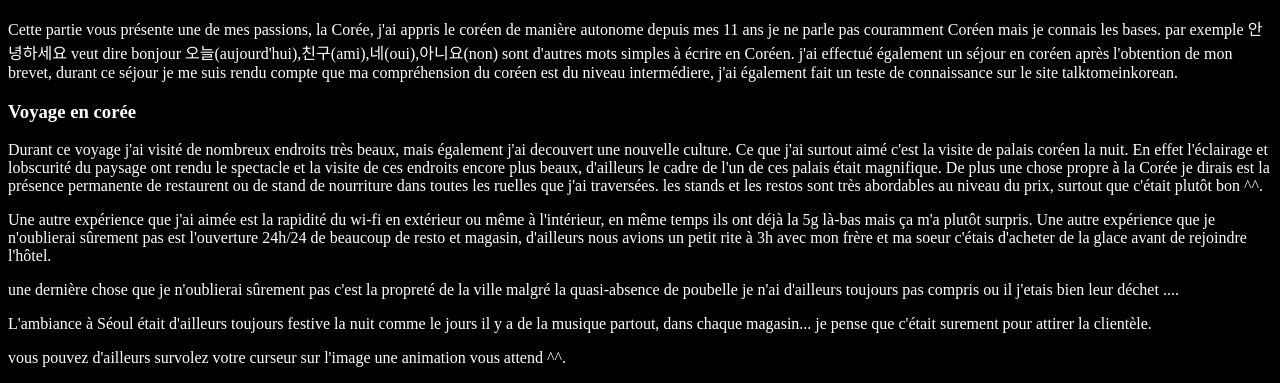
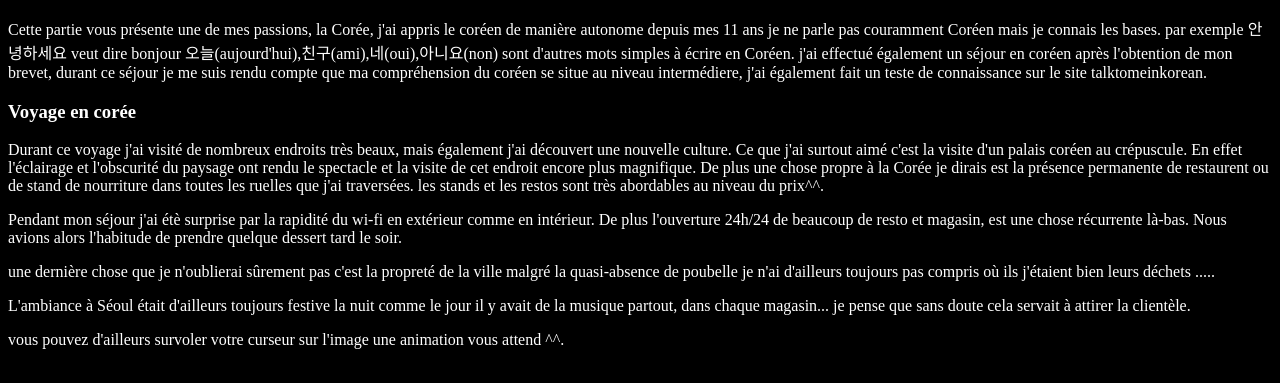
Before and after one commit to bluerain-1/bluerain-1.github.io, a plain HTML site: page page1.html in a window 1280 px wide. Shown: the part 552-935 px from the top of the page. Drawn offline with Linux system fonts and the light colour scheme; a web font is replaced by a local one.

Commit message:
files update

```diff
--- a/page1.html
+++ b/page1.html
@@ -29,28 +29,26 @@
         <h3 class="trip">mon niveau</h3>
         <p>Cette partie vous présente une de mes passions, la Corée, j'ai appris le coréen de manière autonome depuis mes 11 ans je
         ne parle pas couramment Coréen mais je connais les bases. par exemple 안녕하세요 veut dire bonjour 오늘(aujourd'hui),친구(ami),네(oui),아니요(non) sont d'autres mots simples à écrire en Coréen. j'ai effectué également un séjour en coréen après l'obtention de
-        mon brevet, durant ce séjour je me suis rendu compte que ma compréhension du coréen est du niveau intermédiere, j'ai
+        mon brevet, durant ce séjour je me suis rendu compte que ma compréhension du coréen se situe au  niveau intermédiere, j'ai
         également fait un teste de connaissance sur le site talktomeinkorean.</p>
 
         <h3 class="trip">Voyage en corée</h3>
         <p>
-            Durant ce voyage j'ai visité de nombreux endroits très beaux, mais également j'ai decouvert une nouvelle culture. Ce que
-            j'ai surtout aimé c'est la visite de palais coréen la nuit. En effet l'éclairage et lobscurité du paysage ont rendu le
-            spectacle et la visite de ces endroits encore plus beaux, d'ailleurs le cadre de l'un de ces palais était magnifique. De
-            plus une chose propre à la Corée je dirais est la présence permanente de restaurent ou de stand de nourriture dans
-            toutes les ruelles que j'ai traversées. les stands et les restos sont très abordables au niveau du prix, surtout que
-            c'était plutôt bon ^^.
+            Durant ce voyage j'ai visité de nombreux endroits très beaux, mais également j'ai découvert une nouvelle culture. Ce que
+            j'ai surtout aimé c'est la visite d'un palais coréen au crépuscule. En effet l'éclairage et l'obscurité du paysage ont
+            rendu le spectacle et la visite de cet endroit encore plus magnifique. De plus une chose propre à la Corée je dirais est
+            la présence permanente de restaurent ou de stand de nourriture dans toutes les ruelles que j'ai traversées. les stands
+            et les restos sont très abordables au niveau du prix^^.
         </p>
-        <p> Une autre expérience que j'ai aimée est la rapidité du wi-fi en extérieur ou même à l'intérieur, en même temps ils ont
-        déjà la 5g là-bas mais ça m'a plutôt surpris. Une autre expérience que je n'oublierai sûrement pas est l'ouverture
-        24h/24 de beaucoup de resto et magasin, d'ailleurs nous avions un petit rite à 3h avec mon frère et ma soeur c'étais
-        d'acheter de la glace avant de rejoindre l'hôtel.
+        <p> Pendant mon séjour j'ai étè surprise par la rapidité du wi-fi en extérieur comme en intérieur. De plus l'ouverture
+        24h/24 de beaucoup de resto et magasin, est une chose récurrente là-bas. Nous avions alors l'habitude de prendre quelque
+        dessert tard le soir.
         </p>
         <p> une dernière chose que je n'oublierai sûrement pas c'est la propreté de la ville malgré la quasi-absence de poubelle je
-        n'ai d'ailleurs toujours pas compris ou il j'etais bien leur déchet ....</p>
-        <p>L'ambiance à Séoul était d'ailleurs toujours festive la nuit comme le jours il y a de la musique partout, dans chaque
-        magasin... je pense que c'était surement pour attirer la clientèle.</p>
-        <p> vous pouvez d'ailleurs survolez votre curseur sur l'image une animation vous attend ^^.</p>
+        n'ai d'ailleurs toujours pas compris où ils j'étaient bien leurs déchets .....</p>
+        <p>L'ambiance à Séoul était d'ailleurs toujours festive la nuit comme le jour il y avait de la musique partout, dans chaque
+        magasin... je pense que sans doute cela servait à attirer la clientèle.</p>
+        <p> vous pouvez d'ailleurs survoler votre curseur sur l'image une animation vous attend ^^.</p>
 
     <script src="./app3.js"></script>
 </body>
```
Also changed, not shown: page3.html (+2 -2 lines), pagesecret.html (+2 -2 lines).
